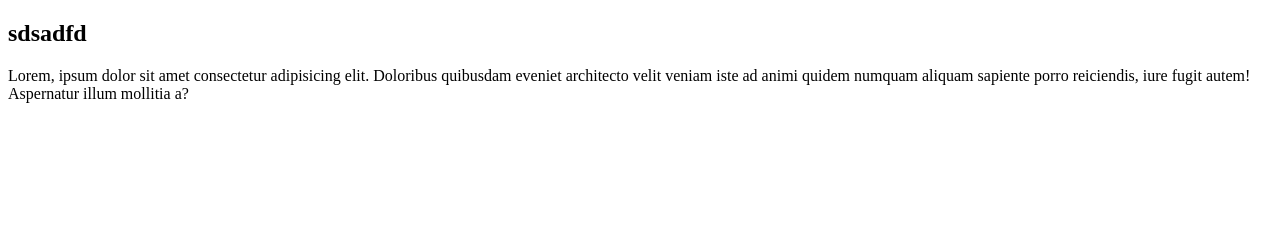
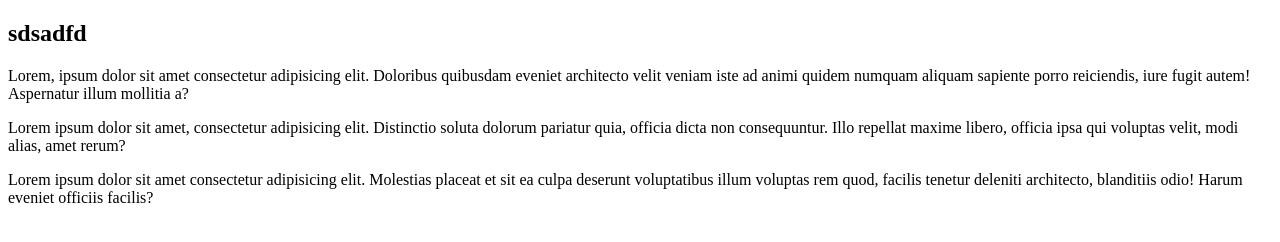
Before and after one commit to kurkumatu6/sam, a plain HTML site: page index.html in a window 1280 px wide. Drawn offline with Linux system fonts and the light colour scheme.

Commit message:
add text 2

```diff
--- a/index.html
+++ b/index.html
@@ -11,5 +11,11 @@
     <p>Lorem, ipsum dolor sit amet consectetur adipisicing elit. Doloribus quibusdam eveniet architecto velit veniam iste ad animi quidem numquam aliquam sapiente porro reiciendis, iure fugit autem! Aspernatur illum mollitia a?
 
     </p>
+    <p>
+        Lorem ipsum dolor sit amet, consectetur adipisicing elit. Distinctio soluta dolorum pariatur quia, officia dicta non consequuntur. Illo repellat maxime libero, officia ipsa qui voluptas velit, modi alias, amet rerum?
+    </p>
+    <p>
+        Lorem ipsum dolor sit amet consectetur adipisicing elit. Molestias placeat et sit ea culpa deserunt voluptatibus illum voluptas rem quod, facilis tenetur deleniti architecto, blanditiis odio! Harum eveniet officiis facilis?
+    </p>
 </body>
 </html>
```
